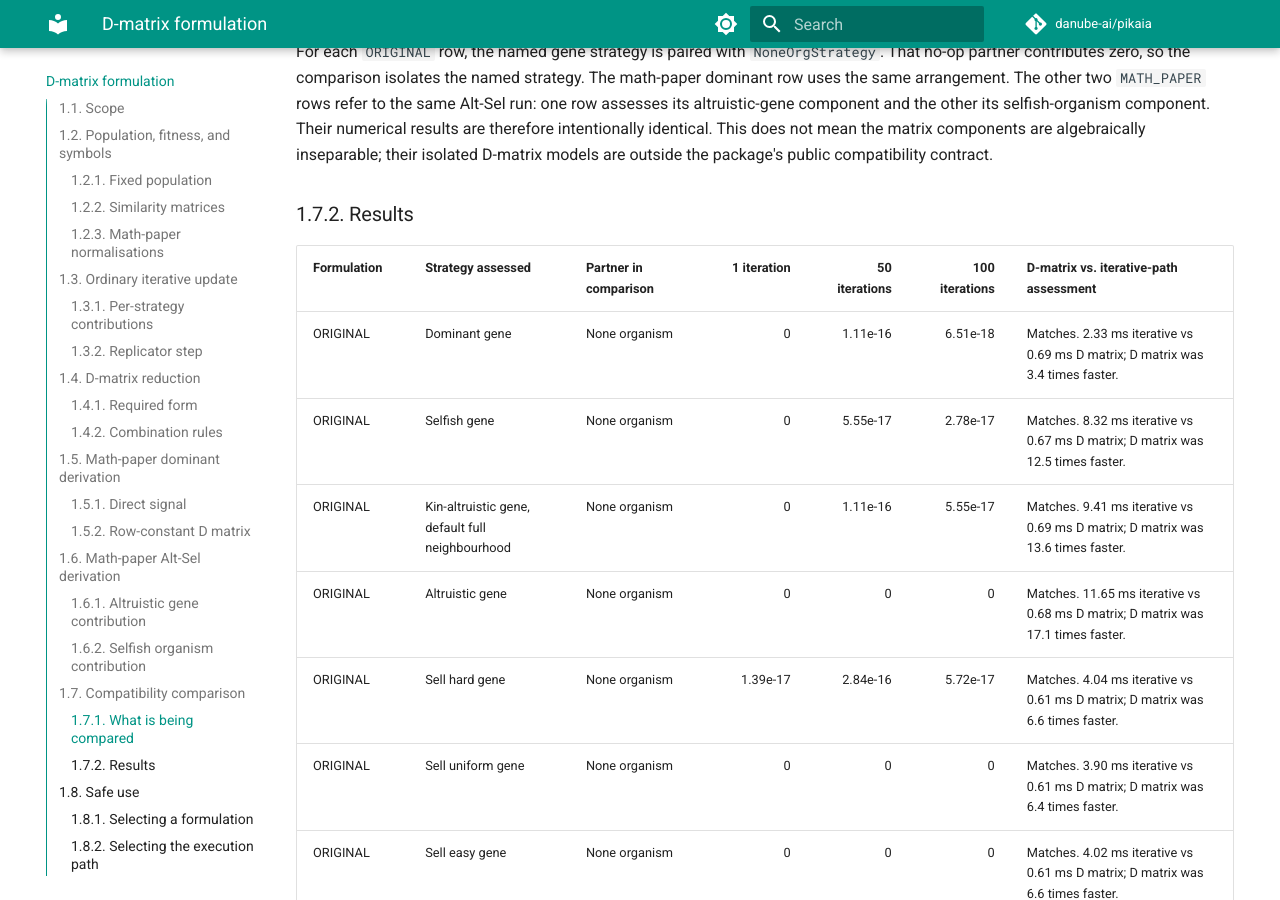
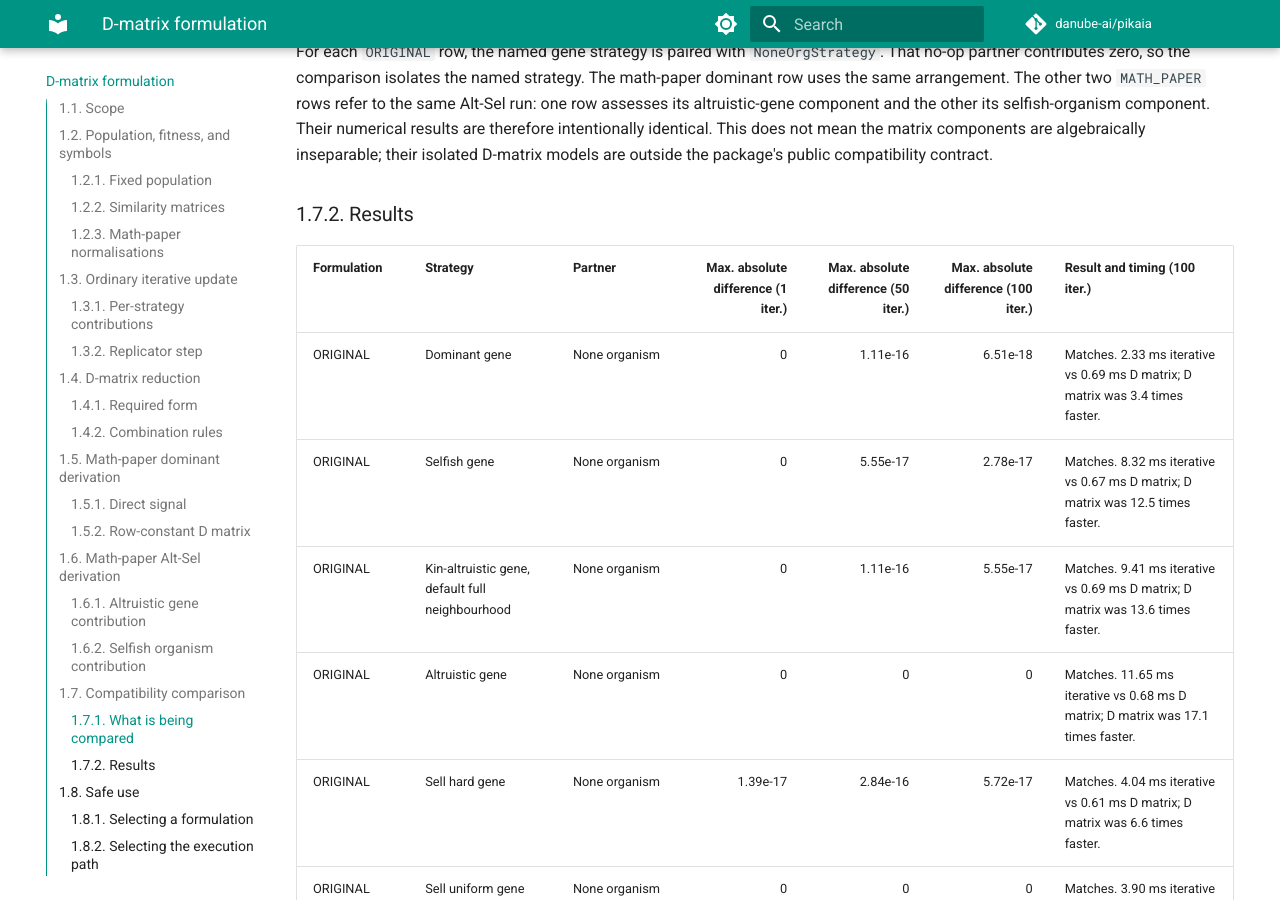
Before and after one commit to danube-ai/pikaia, an MkDocs documentation site: the page built from docs/d-matrix.md, in a window 1280 px wide and 900 px high, scrolled down 7273 px. Built offline with MkDocs 1.6.1 and Material for MkDocs 9.7.7, drawn with Linux system fonts in a browser that asks for light colours; comment, search, counter and statistics services are not loaded; the version menu is left out.

Commit message:
docs: clarify D-matrix table columns

```diff
--- a/docs/d-matrix.md
+++ b/docs/d-matrix.md
@@ -243,7 +243,7 @@ For each `ORIGINAL` row, the named gene strategy is paired with `NoneOrgStrategy
 
 ### 1.7.2. Results
 
-| Formulation | Strategy assessed | Partner in comparison | 1 iteration | 50 iterations | 100 iterations | D-matrix vs. iterative-path assessment |
+| Formulation | Strategy | Partner | Max. absolute difference (1 iter.) | Max. absolute difference (50 iter.) | Max. absolute difference (100 iter.) | Result and timing (100 iter.) |
 |---|---|---|---:|---:|---:|---|
 | ORIGINAL | Dominant gene | None organism | 0 | 1.11e-16 | 6.51e-18 | Matches. 2.33 ms iterative vs 0.69 ms D matrix; D matrix was 3.4 times faster. |
 | ORIGINAL | Selfish gene | None organism | 0 | 5.55e-17 | 2.78e-17 | Matches. 8.32 ms iterative vs 0.67 ms D matrix; D matrix was 12.5 times faster. |
```
